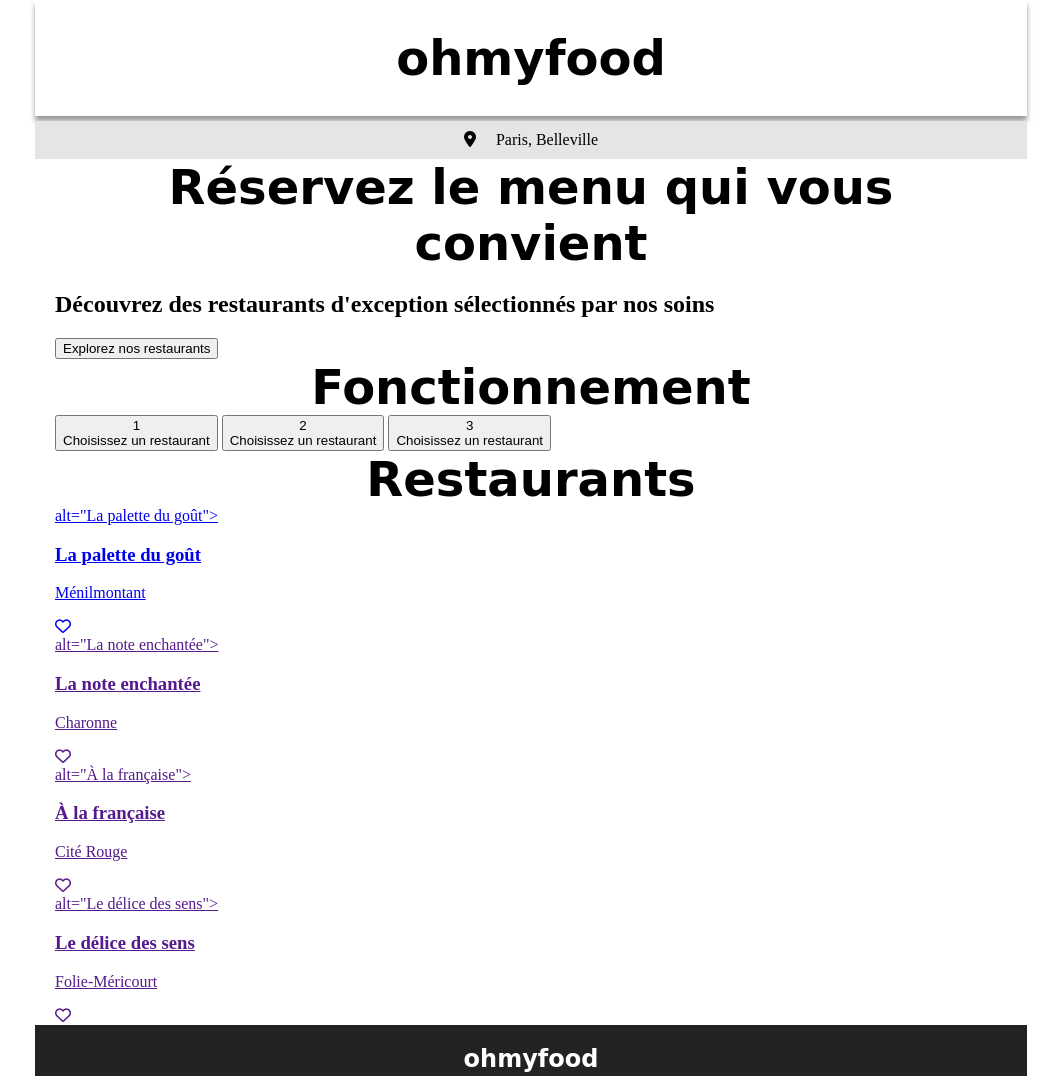
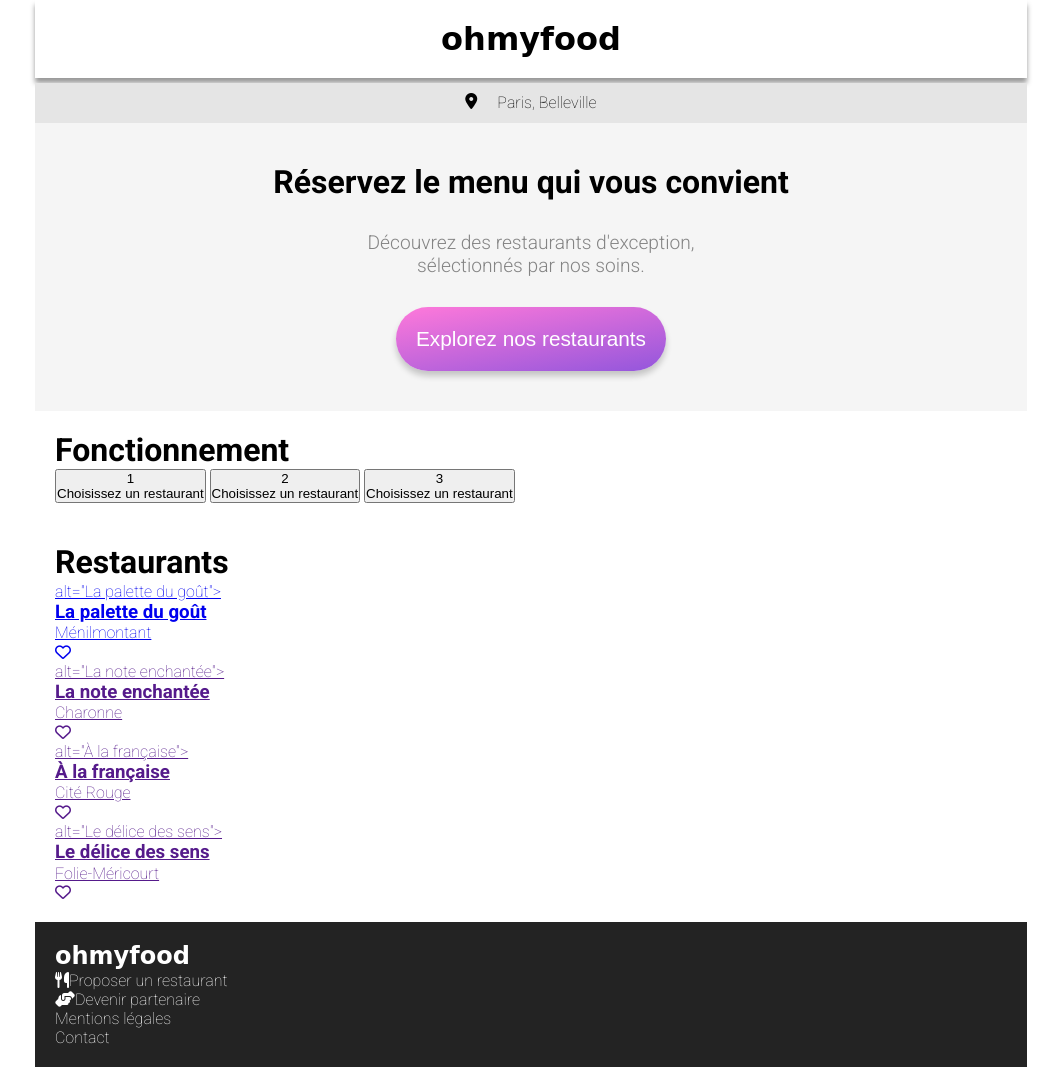
Before and after one commit to bno4/projet3, a website: page index.html in a window 1280 px wide. Shown: the top 1076 px of the page, without its empty margins (109-1170 px from the left). Drawn offline with Linux system fonts and the light colour scheme; a web font is replaced by a local one.

Commit message:
add button effect hover

```diff
--- a/index.html
+++ b/index.html
@@ -40,8 +40,8 @@
         </section>
         <section class="exploration">
             <h1>Réservez le menu qui vous convient</h1>
-            <h2>Découvrez des restaurants d'exception sélectionnés par nos soins</h2>
-            <button class="btn__exploration">Explorez nos restaurants</button>
+            <h2>Découvrez des restaurants d'exception,<br>sélectionnés par nos soins.</h2>
+            <button class="btn">Explorez nos restaurants</button>
         </section>
 
         <section class="fonctionnement">
@@ -51,11 +51,11 @@
                     <div>1</div>
                     <div>Choisissez un restaurant</div>
                 </button>
-                <button class="btn__compo">
+                <button class="btn__choix">
                     <div>2</div>
                     <div>Choisissez un restaurant</div>
                 </button>
-                <button class="btn__degustation">
+                <button class="btn__choix">
                     <div>3</div>
                     <div>Choisissez un restaurant</div>
                 </button>
--- a/sass/base/_base.scss
+++ b/sass/base/_base.scss
@@ -6,12 +6,12 @@
     box-sizing: inherit;
 }
 
-html {
-    // 10px div by def of 16px
-    font-size: 62.5%;
-}
-
 body {
     box-sizing: border-box;
-    background: $colour-secondary;
+    background-color: $color-white;
+    max-width: 992px;
+    margin: 0 auto !important;
+    flex-direction: column;
+    justify-content: center;
+
 }
--- a/sass/base/_typography.scss
+++ b/sass/base/_typography.scss
@@ -1,27 +1,28 @@
 body {
     font-family: 'Roboto', sans-serif;
-    color: $colour-primary;
-    font-size: 2rem;
+    font-size: 1rem;
     font-weight: 100;
-    line-height: 1.7;
+    line-height: 1.2;
 }
 
 h1 {
     font-family: 'Roboto', sans-serif;
-    font-weight: 900;
-    font-size: 5rem;
-    font-style: italic;
+    font-weight: 700;
+    font-size: 2rem;
+    font-style: normal;
+}
+
+h2 {
+    font-family: 'Roboto', sans-serif;
+    font-weight: 300;
+    font-size: 1.2rem;
+    font-style: normal;
+    color: $color-grey;
 }
 
 textarea {
     font-family: 'Roboto', sans-serif;
-    font-weight: 100;
-    font-size: 2rem;
+    font-weight: 400;
+    font-size: 1rem;
+    font-style: normal;
 }
-
-button {
-    font-family: 'Roboto', sans-serif;
-    font-weight: 900;
-    font-style: italic;
-    font-size: 2.75rem;
-}
--- a/sass/components/_loader.scss
+++ b/sass/components/_loader.scss
@@ -1,7 +1,7 @@
 header,
 main,
 footer {
-    animation: opacity 2s 1500ms forwards;
+    animation: opacity 2s 2000ms forwards;
     opacity: 0;
 }
 
@@ -28,7 +28,7 @@
     display: flex;
     justify-content: center;
     align-items: center;
-    animation: loader 5s 0ms forwards;
+    animation: loader 4s 0ms forwards;
 }
 
 @keyframes loader {
@@ -51,20 +51,20 @@
 .spinner>div {
     width: 28px;
     height: 28px;
-    background-color: $color-primary;
+    background-color: $color-main;
     border-radius: 100%;
     display: inline-block;
-    animation: sk-bouncedelay 1.4s infinite ease-in-out both;
+    animation: sk-bouncedelay 1.5s infinite ease-in-out both;
 }
 
 .spinner .bounce1 {
     animation-delay: -0.32s;
-    background-color: $color-tertiary;
+    background-color: $color-secondary;
 }
 
 .spinner .bounce2 {
     animation-delay: -0.16s;
-    background-color: #FF79DA;
+    background-color: $color-primary;
 }
 
 @keyframes sk-bouncedelay {
--- a/sass/main.scss
+++ b/sass/main.scss
@@ -1,34 +1,44 @@
 @import "./utils/variables";
+@import "./base/base";
+@import "./base/typography";
 @import "./components/loader";
+@import "./utils/mixins";
+@import "./components/buttons";
 
-
-body {
-    max-width: 992px;
-    margin: 0 auto !important;
-    flex-direction: column;
-    justify-content: center;
-
-}
 
 header {
     margin: 0 0 5px 0;
-    padding: 30px 20px;
+    padding: 20px;
     box-shadow: 0px 5px 5px #999;
     background-color: $color-white;
 }
 
-.fonctionnement,
-.exploration,
-.list__restaurants {
-    margin: 0 20px;
+.exploration {
+    display: flex;
+    flex-direction: column;
+    justify-content: center;
+    text-align: center;
+    gap: 30px;
+    padding: 40px 30px;
+    background-color: $bg-color-secondary;
 }
 
-h1 {
+.fonctionnement,
+.list__restaurants {
+    padding: 20px;
+}
+
+header h1 {
     font-family: 'Shrikhand', cursive;
     color: black;
     text-align: center;
-    font-size: 3rem;
+    font-size: 2rem;
     margin: 0 auto;
+}
+
+main {
+    display: flex;
+    flex-direction: column;
 }
 
 .location {
--- a/sass/utils/_mixins.scss
+++ b/sass/utils/_mixins.scss
@@ -1,38 +1,35 @@
-@mixin heading-shadow($colour:lightness-shift($colour-primary), $offset: $heading-shadow-size){
-    text-shadow: $offset $offset $colour;
+@mixin border {
+    border: 0px solid $color-secondary;
+    border-radius: 50px;
 }
 
-@mixin border($colour:$colour-primary) {
-    border: .1rem solid $colour;
-}
-
-@mixin img-ratio {
-    width: 100%;
-        display: block;
-        overflow: hidden;
-        padding-top: 56.25%;
-        position: relative;
-        & img {
-            position: absolute;
-            top: 50%;
-            left: 50%;
-            width: 100%;
-            transform: translate(-50%, -50%);
-        }
-}
 
 @mixin btn {
-    padding: $grid-gutter;
+    padding: 20px;
+    margin: 0 auto;
+    max-width: 290px;
     @include border;
-    color: $colour-primary;
-    background: $colour-secondary;
+    @include btn-shadow;
+    color: $color-white;
+    font-size: 1.3rem;
+    background: linear-gradient(-10deg, $color-primary, $color-secondary);
     cursor: pointer;
-    &:hover{
-        background: $colour-primary;
-        color: $colour-accent;
+    transition: all 400ms;
+
+
+    &:hover {
+        background: linear-gradient(-10deg, lighten($color-primary, 2%)0%,
+                lighten($color-secondary, 2%)100%,
+            );
+        box-shadow: 0px 5px 6px rgba(0, 0, 0, 0.3);
     }
+
     &--full-width {
         width: 100%;
         margin: 0 auto;
     }
 }
+
+@mixin btn-shadow {
+    box-shadow: 0px 5px 6px rgba(0, 0, 0, 0.2);
+}
--- a/sass/utils/_variables.scss
+++ b/sass/utils/_variables.scss
@@ -1,9 +1,10 @@
 $color-primary: #9356DC;
 $color-secondary: #FF79DA;
 $color-tertiary: #99e2d0;
-$color-accent: #D6FFF5;
 $color-white: #fff;
-$color-invalid: #DB464B;
+$color-main: black;
+$color-grey: #848484;
+$bg-color-secondary: #F5F5F5;
 
 $heading-shadow-size: .55rem;
 $layout-margin: 6rem;
```
Also changed, not shown: public/css/style.css, 1 other file.
